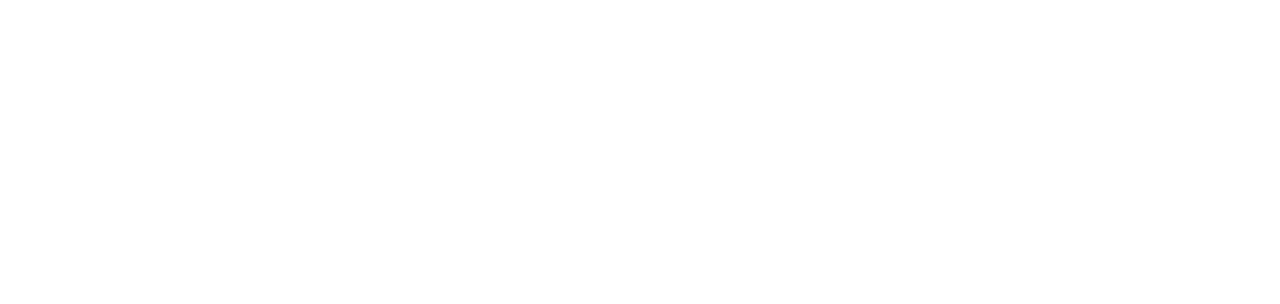
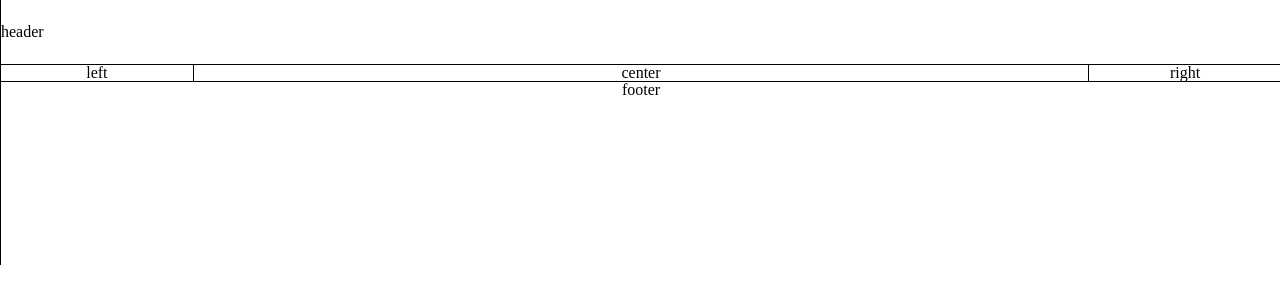
Before and after one commit to doggopawer/community_app, a React (Create React App) app in the folder frontend/: page / in a window 1280 px wide. Shown: the top 304 px of the page. Built offline with nearby package versions, Linux system fonts and the light colour scheme.

Commit message:
feat(component) : make base template component

```diff
--- a/frontend/package.json
+++ b/frontend/package.json
@@ -13,6 +13,7 @@
     "react": "^18.2.0",
     "react-dom": "^18.2.0",
     "react-scripts": "5.0.1",
+    "styled-components": "^5.3.9",
     "typescript": "^4.9.5",
     "web-vitals": "^2.1.4"
   },
@@ -39,5 +40,8 @@
       "last 1 firefox version",
       "last 1 safari version"
     ]
+  },
+  "devDependencies": {
+    "@types/styled-components": "^5.1.26"
   }
 }
--- a/frontend/src/App.tsx
+++ b/frontend/src/App.tsx
@@ -1,9 +1,14 @@
 import React from 'react';
 import './App.css';
+import BaseTemplate from "./components/layout/BaseTemplate";
 
-function App() {
+
+
+
+function App (): JSX.Element {
   return (
     <div className="App">
+        <BaseTemplate header={<div>header</div>} center={"center"} footer={"footer"} left={"left"} right={"right"}/>
     </div>
   );
 }
--- /dev/null
+++ b/frontend/src/components/layout/BaseTemplate.tsx
@@ -0,0 +1,85 @@
+import styled from "styled-components";
+import React, {ReactNode} from "react";
+
+const Header = styled.header`
+  height: 64px;
+  border-bottom: 1px solid #000;
+`;
+const HeaderContainer = styled.div`
+  width: 1280px;
+  height: 100%;
+  margin: 0 auto;
+  border-right: 1px solid #000;
+  border-left: 1px solid #000;
+  display: flex;
+  justify-content: space-between;
+  align-items: center;
+`
+const Main = styled.main`
+`;
+const MainContainer = styled.div`
+  width : 1280px;
+  height: 100%;
+  margin: 0 auto;
+  display: flex;
+  border-left: 1px solid #000;
+  border-right: 1px solid #000;
+`;
+const Section = styled.section`
+  width: 70%;
+  border-left: 1px solid #000;
+  border-right: 1px solid #000;
+  display: flex;
+  justify-content: center;
+`;
+const Aside = styled.aside`
+  width: 15%;
+`;
+const Footer = styled.footer`
+  border-top : 1px solid #000;
+  height: 183px;
+`;
+const FooterContainer = styled.div`
+  width: 1280px;
+  height: 100%;
+  margin: 0 auto;
+  border-left: 1px solid #000;
+  border-right: 1px solid #000;
+`
+
+interface BaseTemplateProps {
+    header: JSX.Element,
+    footer: ReactNode,
+    left?: ReactNode,
+    right?: ReactNode,
+    center: ReactNode
+}
+
+
+function BaseTemplate({header, footer, center,left, right}: BaseTemplateProps) {
+    return (
+        <>
+            <Header>
+                <HeaderContainer>
+                        {header}
+                </HeaderContainer>
+            </Header>
+            <Main>
+                <MainContainer>
+                    <Aside>{left}</Aside>
+                    <Section>
+                        {center}
+                    </Section>
+                    <Aside>{right}</Aside>
+                </MainContainer>
+            </Main>
+            <Footer>
+                <FooterContainer>
+                    {footer}
+                </FooterContainer>
+            </Footer>
+        </>
+    )
+}
+
+export default BaseTemplate;
```
Also changed, not shown: 1 other file (tests, documents, lock files or other folders).
